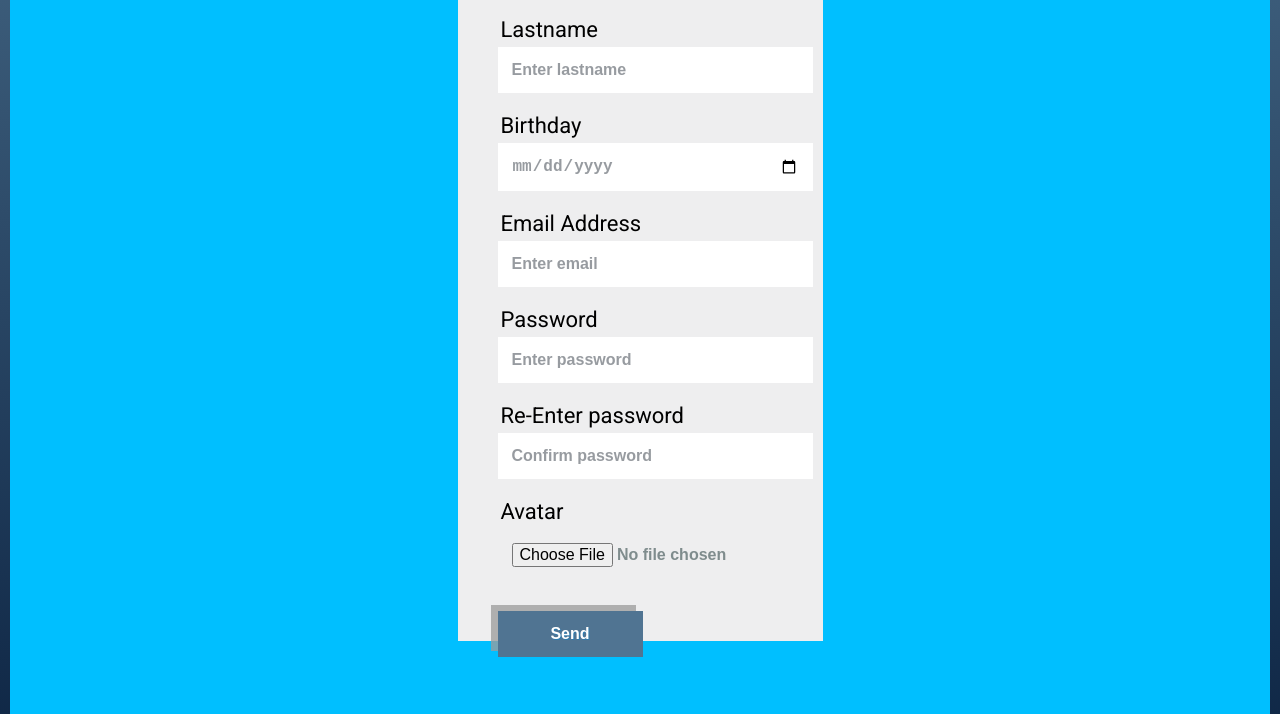
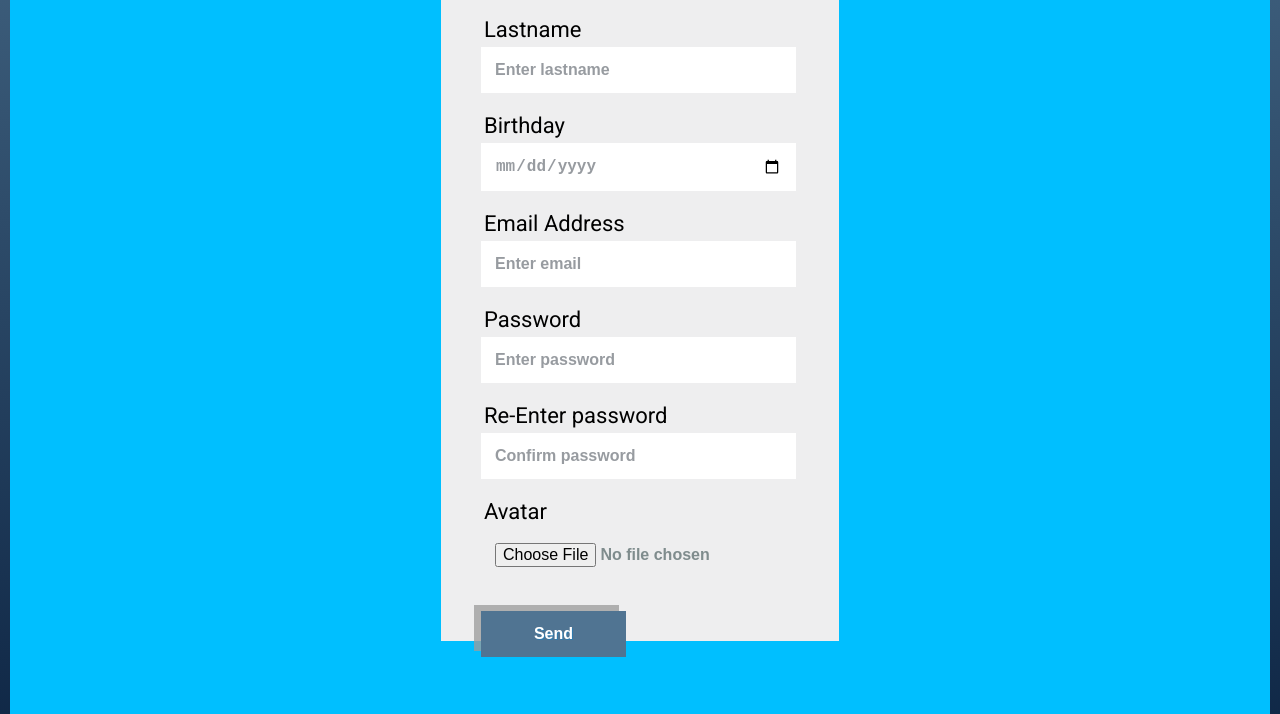
Before and after one commit to Vakhtangzuba/shop, a website: page reg.html in a window 1280 px wide. Shown: the part 407-1121 px from the top of the page. Drawn offline with nearby package versions, Linux system fonts and the light colour scheme.

Commit message:
first commit

```diff
--- a/styles/style.css
+++ b/styles/style.css
@@ -409,7 +409,7 @@ input::placeholder {
 
 form {
   position: relative;
-  width: 365px;
+  width: 398px;
   height: 100%;
   margin: 50px auto 100px;
   text-align: center;
```
